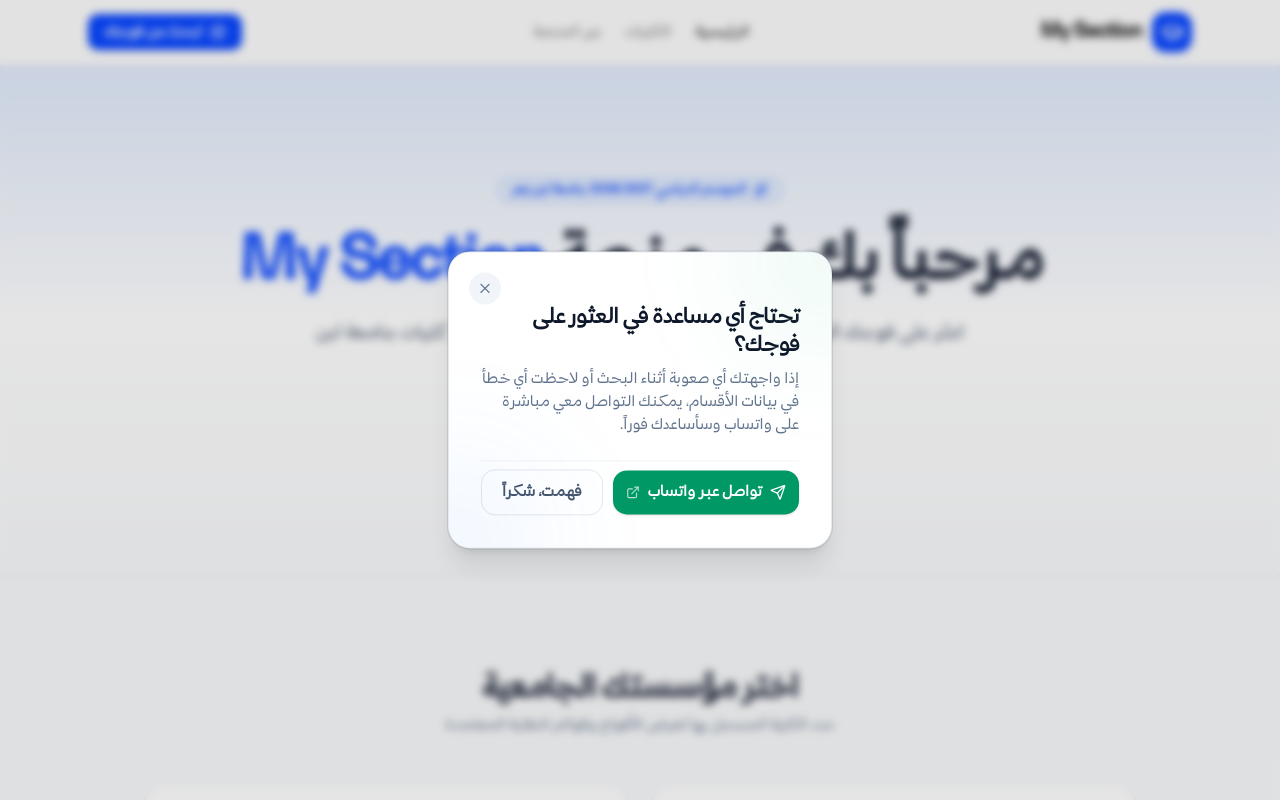
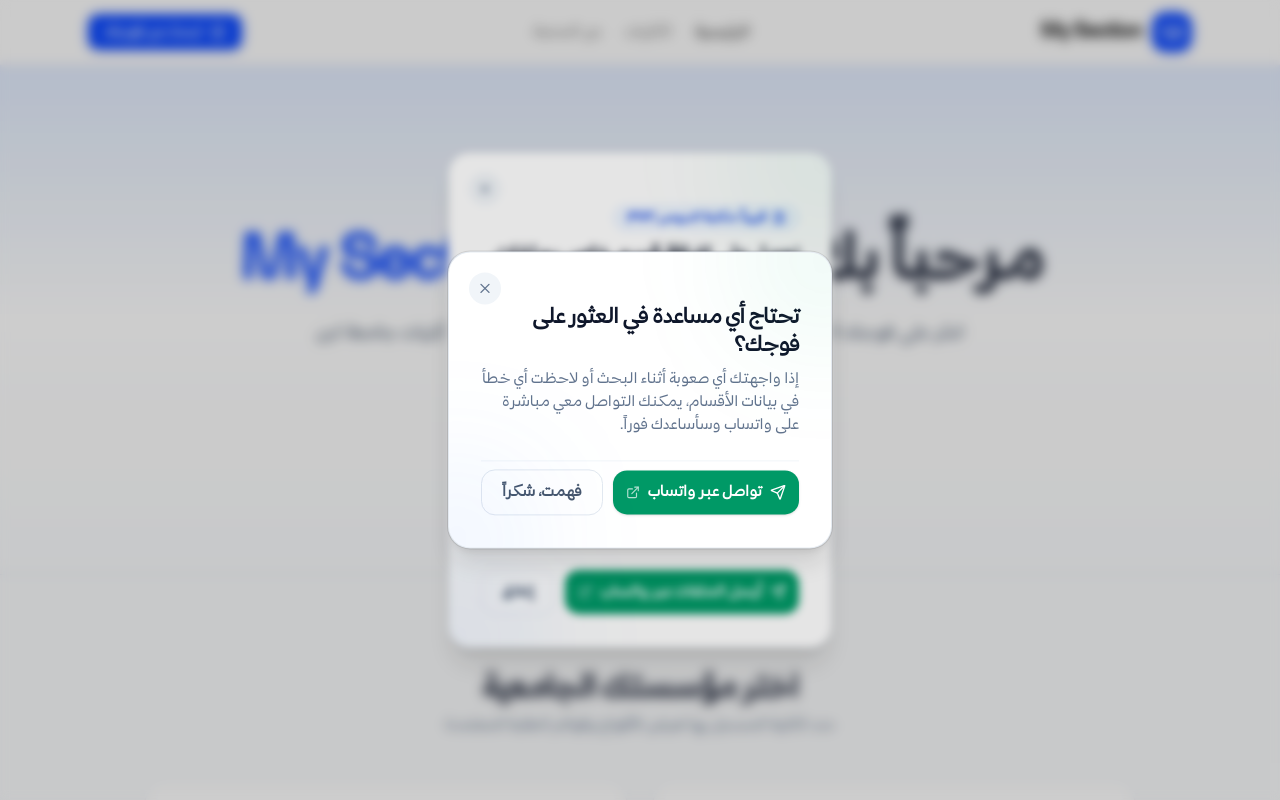
Before and after one commit to hamzaogounaine/my-section, a Next.js app: page / in a window 1280 px wide. Shown: the top 800 px of the page. Built offline with nearby package versions, Linux system fonts and the light colour scheme.

Commit message:
feat: add Macroeconomics 1 PDF, root layout, and news dialog component

```diff
--- /dev/null
+++ b/app/NewsDialog.jsx
@@ -0,0 +1,94 @@
+"use client";
+
+import { useState } from "react";
+import {
+    Dialog,
+    DialogContent,
+    DialogClose,
+} from "@/components/ui/dialog";
+import {
+    X,
+    ExternalLink,
+    Send,
+    FileText
+} from "lucide-react";
+
+export default function NewsDialog() {
+    const [isOpen, setIsOpen] = useState(true);
+
+    const whatsappNumber = "212674180102";
+    const defaultMessage = encodeURIComponent(
+        "السلام عليكم، بخصوص قسم الدروس (PDFs) / المساعدة في موقع My Section:"
+    );
+
+    return (
+        <Dialog open={isOpen} onOpenChange={setIsOpen}>
+            <DialogContent
+                className="w-full max-w-md overflow-hidden rounded-3xl border border-slate-200/90 bg-white p-6 sm:p-8 shadow-xl outline-none"
+                dir="rtl"
+                showCloseButton={false}
+            >
+                {/* Subtle Ambient Light Accents */}
+                <div className="pointer-events-none absolute -top-16 -right-16 h-36 w-36 rounded-full bg-emerald-500/10 blur-3xl" />
+                <div className="pointer-events-none absolute -bottom-16 -left-16 h-36 w-36 rounded-full bg-blue-500/10 blur-3xl" />
+
+                {/* Close Button */}
+                <DialogClose asChild>
+                    <button
+                        type="button"
+                        className="absolute left-5 top-5 flex h-8 w-8 items-center justify-center rounded-full bg-slate-100 text-slate-500 transition-colors hover:bg-slate-200 hover:text-slate-800"
+                        aria-label="إغلاق"
+                    >
+                        <X className="h-4 w-4" />
+                    </button>
+                </DialogClose>
+
+                <div className="space-y-6 pt-1 text-right">
+                    {/* Header Badge & Title */}
+                    <div className="space-y-3">
+                        <div className="inline-flex items-center gap-1.5 rounded-full border border-blue-100 bg-blue-50 px-3 py-1 text-xs font-bold text-blue-700">
+                            <FileText className="h-3.5 w-3.5" />
+                            <span>قريباً: مكتبة الدروس (PDF)</span>
+                        </div>
+
+                        <h2 className="text-xl font-black tracking-tight text-slate-900 leading-snug">
+                            نعمل على إضافة قسم خاص بملفات ودروس الشعب
+                        </h2>
+
+                        <p className="text-xs sm:text-sm leading-relaxed text-slate-600">
+                            بهدف مساعدة الجميع، سنقوم بتوفير دروس وملخصات بصيغة <span className="font-bold text-slate-800">PDF</span> داخل الموقع. إذا كانت لديك أي دروس، ملخصات، أو امتحانات سابقة وتريد مشاركتها مع زملائك، يمكنك إرسالها إليّ عبر واتساب وسأقوم بنشرها.
+                        </p>
+                    </div>
+
+                    {/* Notice / Contribution Box */}
+                    <div className="rounded-2xl border border-emerald-100 bg-emerald-50/60 p-3.5 text-xs text-emerald-800 leading-relaxed">
+                        💡 مساهمتك بالملفات ستساعد باقي الطلبة في مسارهم الدراسي. يمكنك أيضاً مراسلتي إذا واجهت أي مشكلة تقنية.
+                    </div>
+
+                    {/* Actions */}
+                    <div className="flex items-center gap-2.5 pt-2 border-t border-slate-100">
+                        <a
+                            href={`https://wa.me/${whatsappNumber}?text=${defaultMessage}`}
+                            target="_blank"
+                            rel="noopener noreferrer"
+                            className="flex-1 inline-flex items-center justify-center gap-2 rounded-xl bg-emerald-600 py-3 text-sm font-bold text-white shadow-sm hover:bg-emerald-700 transition-all active:scale-[0.98]"
+                        >
+                            <Send className="h-4 w-4" />
+                            <span>أرسل الملفات عبر واتساب</span>
+                            <ExternalLink className="h-3.5 w-3.5 opacity-70" />
+                        </a>
+
+                        <DialogClose asChild>
+                            <button
+                                type="button"
+                                className="rounded-xl border border-slate-200 bg-white px-5 py-3 text-sm font-semibold text-slate-600 hover:bg-slate-50 hover:text-slate-900 transition-colors"
+                            >
+                                إغلاق
+                            </button>
+                        </DialogClose>
+                    </div>
+                </div>
+            </DialogContent>
+        </Dialog>
+    );
+}
--- a/app/layout.js
+++ b/app/layout.js
@@ -6,6 +6,7 @@
 import { GoogleAnalytics } from '@next/third-parties/google'
 import { Dialog } from "@/components/ui/dialog";
 import ContactDialog from "./ContactDialog";
+import NewsDialog from "./NewsDialog";
 
 const geistSans = Geist({
   variable: "--font-geist-sans",
@@ -54,6 +55,7 @@
         <Analytics />
         <GoogleAnalytics gaId="G-1TGVNRK6Q3" />
         <ContactDialog />
+        <NewsDialog />
       </body>
     </html>
   );
```
Also changed, not shown: 1 other file (tests, documents, lock files or other folders).
